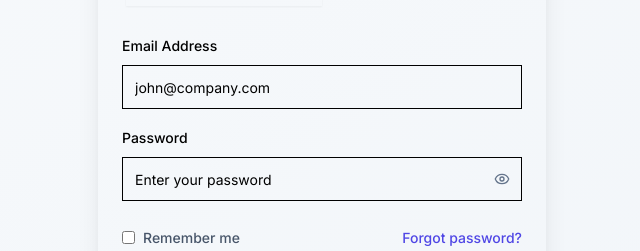
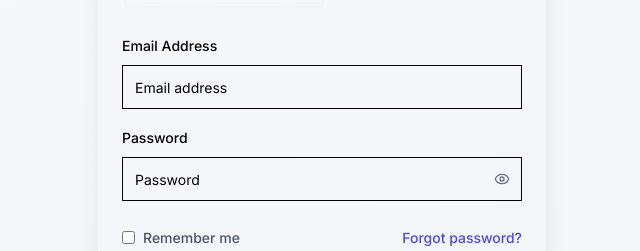
Before and after one commit to Rakulck/crevolt-tenant, a Next.js app: page /auth in a window 1280 px wide. Shown: the part 343-594 px from the top of the page, without its empty margins (318-958 px from the left). Built offline with nearby package versions, Linux system fonts and the light colour scheme.

Commit message:
auth placeholders

```diff
--- a/app/auth/auth-page.tsx
+++ b/app/auth/auth-page.tsx
@@ -303,7 +303,7 @@ export default function AuthPage() {
                     <Input
                       id="login-email"
                       type="email"
-                      placeholder="john@company.com"
+                      placeholder="Email address"
                       value={loginForm.email}
                       onChange={(e) =>
                         setLoginForm((prev) => ({
@@ -322,7 +322,7 @@ export default function AuthPage() {
                       <Input
                         id="login-password"
                         type={showPassword ? "text" : "password"}
-                        placeholder="Enter your password"
+                        placeholder="Password"
                         value={loginForm.password}
                         onChange={(e) =>
                           setLoginForm((prev) => ({
@@ -401,7 +401,7 @@ export default function AuthPage() {
                       <Label htmlFor="first-name">First Name</Label>
                       <Input
                         id="first-name"
-                        placeholder="John"
+                        placeholder="First name"
                         value={signupForm.firstName}
                         onChange={(e) =>
                           setSignupForm((prev) => ({
@@ -417,7 +417,7 @@ export default function AuthPage() {
                       <Label htmlFor="last-name">Last Name</Label>
                       <Input
                         id="last-name"
-                        placeholder="Doe"
+                        placeholder="Last name"
                         value={signupForm.lastName}
                         onChange={(e) =>
                           setSignupForm((prev) => ({
@@ -453,7 +453,7 @@ export default function AuthPage() {
                     <Input
                       id="phone"
                       type="tel"
-                      placeholder="+1 (555) 123-4567"
+                      placeholder="Phone number"
                       value={signupForm.phone}
                       onChange={(e) =>
                         setSignupForm((prev) => ({
@@ -467,7 +467,7 @@ export default function AuthPage() {
                   </div>
 
                   <div className="space-y-2">
-                    <Label htmlFor="signup-email">Email Address</Label>
+                    <Label htmlFor="signup-email">Business Email Address</Label>
                     <Input
                       id="signup-email"
                       type="email"
@@ -490,7 +490,7 @@ export default function AuthPage() {
                       <Input
                         id="signup-password"
                         type={showSignupPassword ? "text" : "password"}
-                        placeholder="Create a strong password"
+                        placeholder="Password"
                         value={signupForm.password}
                         onChange={(e) =>
                           setSignupForm((prev) => ({
```
